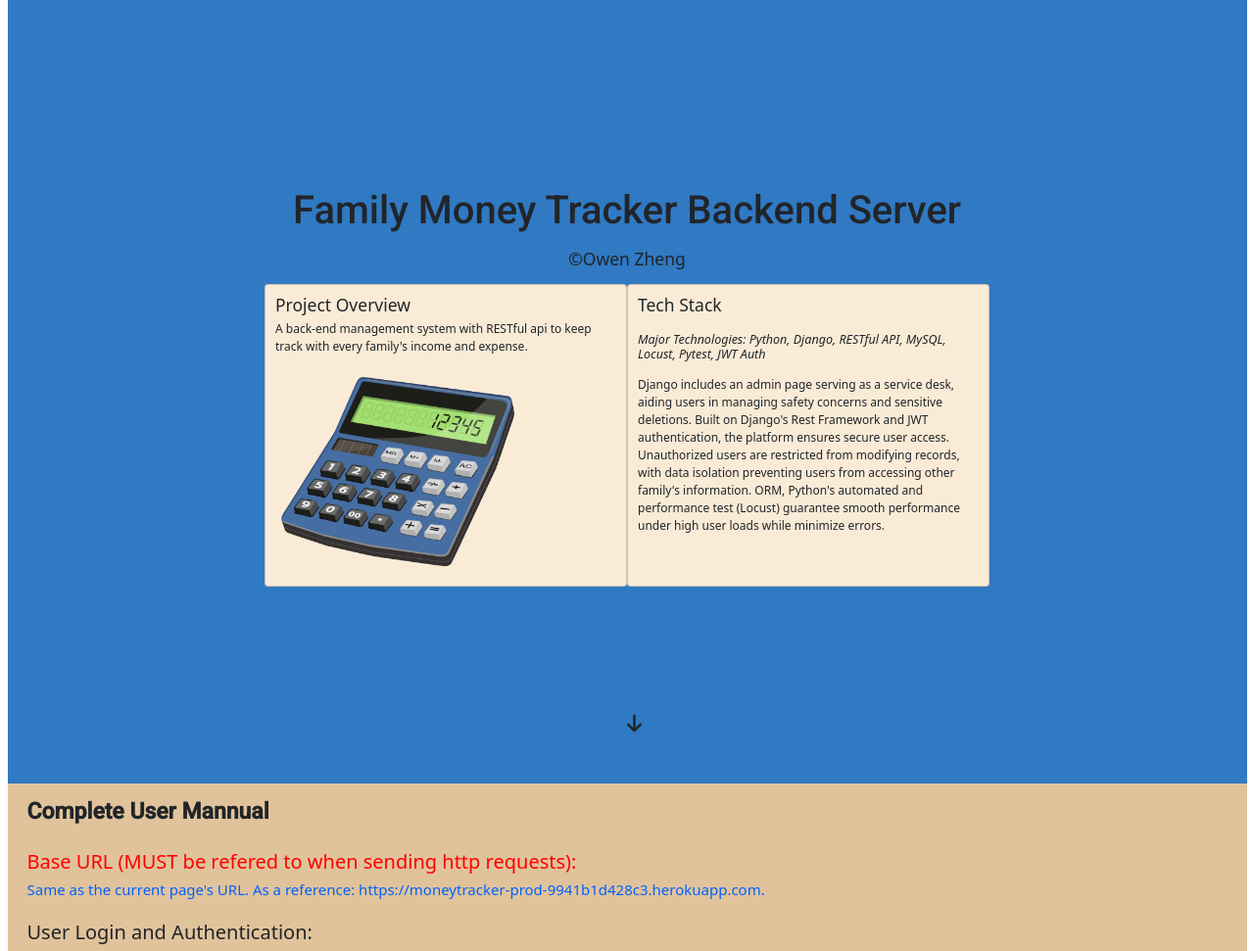
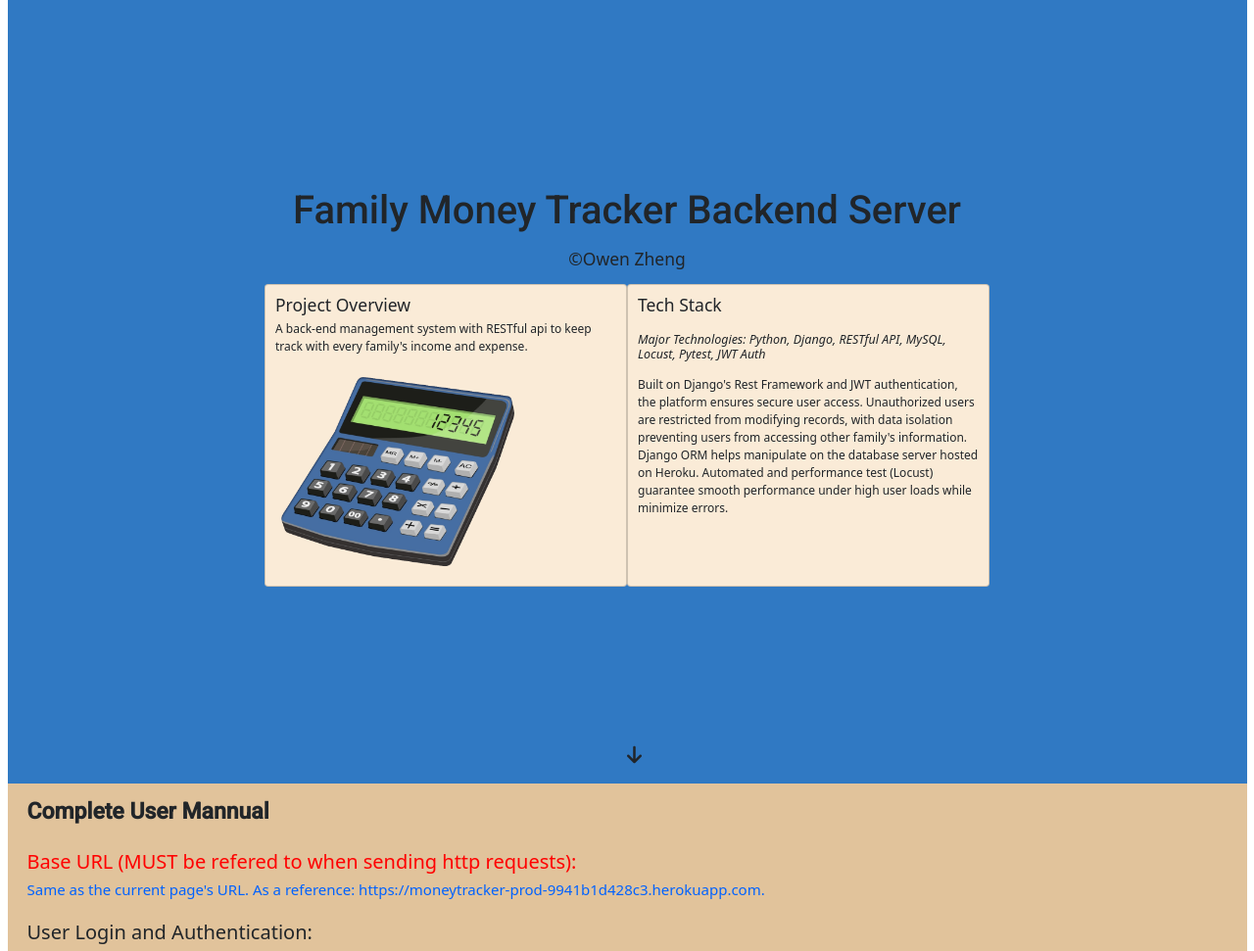
Before and after one commit to Owen200402/FamilyMoneyTracker, a Django app: page / in a window 1280 px wide. Shown: the top 971 px of the page at 98% size. Run offline with Django 4.2, Linux system fonts and the light colour scheme; some libraries are stand-ins or nearby versions; some web fonts are replaced.

Commit message:
Adjust arrow position

```diff
--- a/core/static/core/styles.css
+++ b/core/static/core/styles.css
@@ -62,7 +62,7 @@ html {
 
 .fa-arrow-down {
   position: absolute;
-  top: 90%;
+  top: 94%;
   animation: leftAndRight 3s ease-out 2s infinite normal;
 }
 
--- a/core/templates/core/index.html
+++ b/core/templates/core/index.html
@@ -72,13 +72,12 @@
                   <br />
                   <div class="card-text">
                     <p>
-                      Django includes an admin page serving as a service desk,
-                      aiding users in managing safety concerns and sensitive
-                      deletions. Built on Django's Rest Framework and JWT
-                      authentication, the platform ensures secure user access.
-                      Unauthorized users are restricted from modifying records,
-                      with data isolation preventing users from accessing other
-                      family's information. ORM, Python's automated and
+                      Built on Django's Rest Framework and JWT authentication,
+                      the platform ensures secure user access. Unauthorized
+                      users are restricted from modifying records, with data
+                      isolation preventing users from accessing other family's
+                      information. Django ORM helps manipulate on the
+                      database server hosted on Heroku. Automated and
                       performance test (Locust) guarantee smooth performance
                       under high user loads while minimize errors.
                     </p>
```
